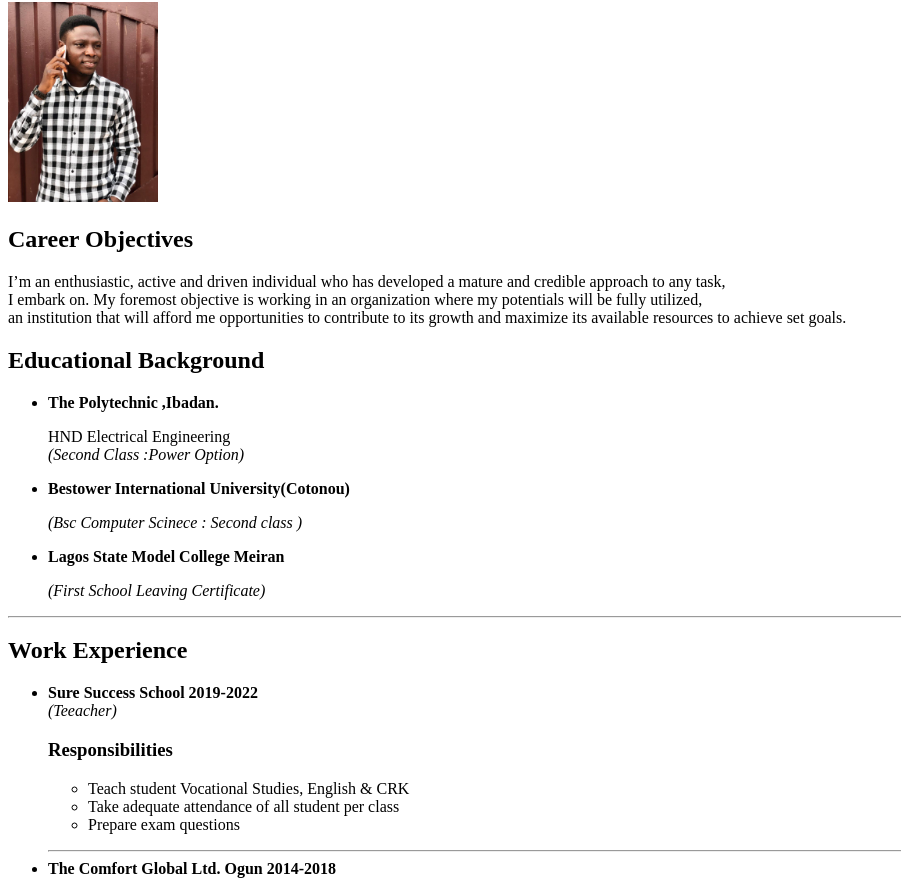
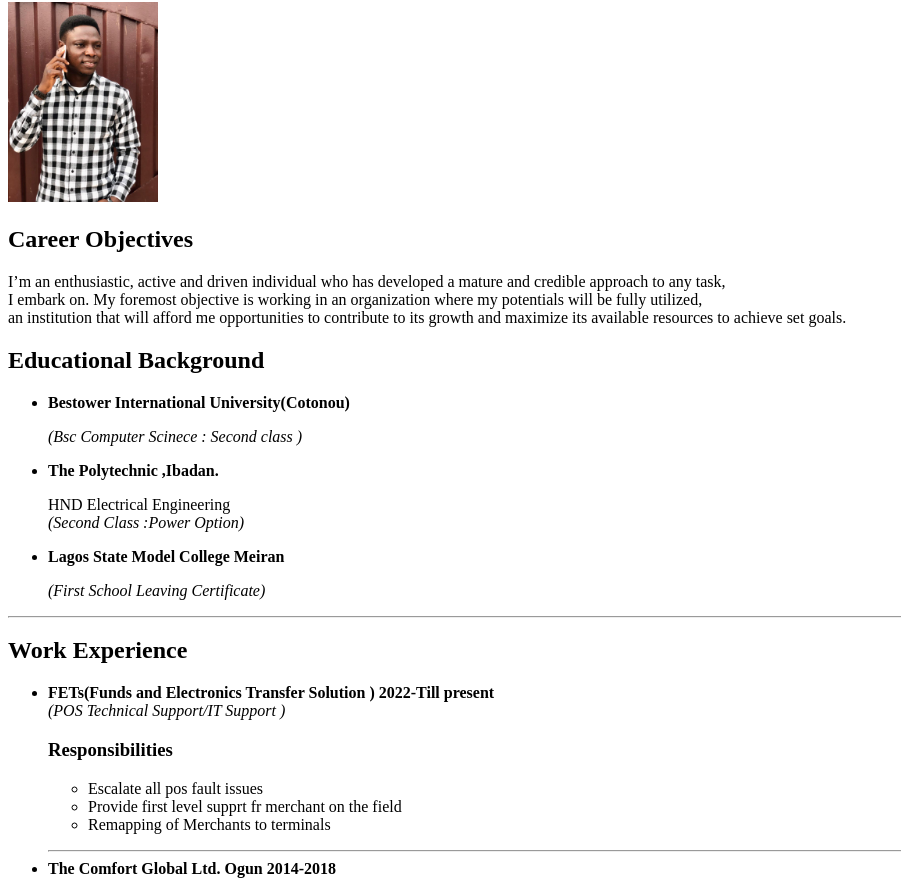
Before and after one commit to aadetoro/MyResume, a plain HTML site: page index.html in a window 1280 px wide. Shown: the part 78-958 px from the top of the page, without its empty margins (0-901 px from the left). Drawn offline with Linux system fonts and the light colour scheme.

Commit message:
Update index.html

```diff
--- a/index.html
+++ b/index.html
@@ -18,12 +18,12 @@
     <h2>Educational Background</h2>
     <p>
         <ul>
-            <li><strong>The Polytechnic ,Ibadan.</strong>
+            <li><strong>Bestower International University(Cotonou)</strong> <br />
+                <p> <i>(Bsc Computer Scinece : Second class )</i></p>
+            </li>
+                        <li><strong>The Polytechnic ,Ibadan.</strong>
                 <p>HND Electrical Engineering <br />
                    <i>(Second Class :Power Option) </i> </p>
-            </li>
-            <li><strong>Bestower International University(Cotonou)</strong> <br />
-                <p> <i>(Bsc Computer Scinece : Second class )</i></p>
             </li>
             <li>
                <strong>Lagos State Model College Meiran</strong> <br />
@@ -36,14 +36,14 @@
     <h2>Work Experience </h2>
     <p>
         <ul>
-            <li><strong>Sure Success School   2019-2022</strong><br />
-                <i>(Teeacher)</i>
+            <li><strong>FETs(Funds and Electronics Transfer Solution )  2022-Till present </strong><br />
+                <i>(POS Technical Support/IT Support )</i>
                 <p>
                     <h3><strong>Responsibilities</strong></h3>
                     <ul>
-                        <li>Teach student Vocational Studies, English & CRK</li>
-                        <li>	Take adequate attendance of all student per class</li>
-                           <li> Prepare exam questions </li>
+                        <li>Escalate all pos fault issues </li>
+                        <li>	Provide first level supprt fr merchant on the field</li>
+                           <li>Remapping of Merchants to terminals </li>
 
                     </ul>
                 </p>
```
